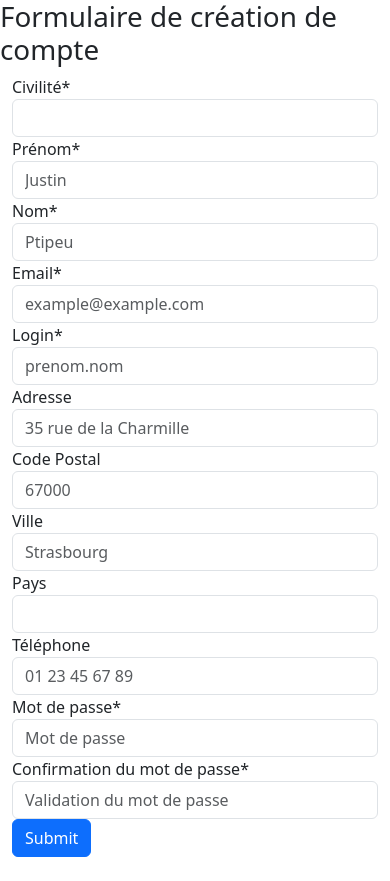
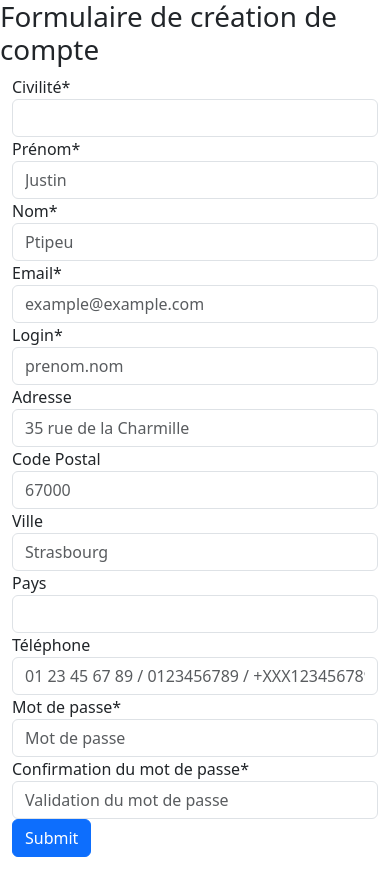
Before and after one commit to Christ0u/tp02_gerard_christopher, an Angular app: page / in a window 390 px wide. Built offline with nearby package versions, Linux system fonts and the light colour scheme.

Commit message:
CHG : Modification du placeholder de la balise <input> pour le champ de saisie pour le numéro de téléphone
Signed-off-by: Christopher GERARD <christopher.gerard@ikmail.com>

```diff
--- a/src/app/form/form.component.html
+++ b/src/app/form/form.component.html
@@ -94,7 +94,7 @@
 
             <div class="form-group">
                 <label for="phone">Téléphone</label>
-                <input type="tel" class="form-control" id="phone" name="phone" placeholder="01 23 45 67 89"
+                <input type="tel" class="form-control" id="phone" name="phone" placeholder="01 23 45 67 89 / 0123456789 / +XXX123456789"
                     (input)="onPhoneInput()" [(ngModel)]="phone">
                 <p class="alert alert-warning" [hidden]="hideInvalidPhoneMessage">Le numéro de téléphone fourni n'a pas
                     un format valide</p>
```
